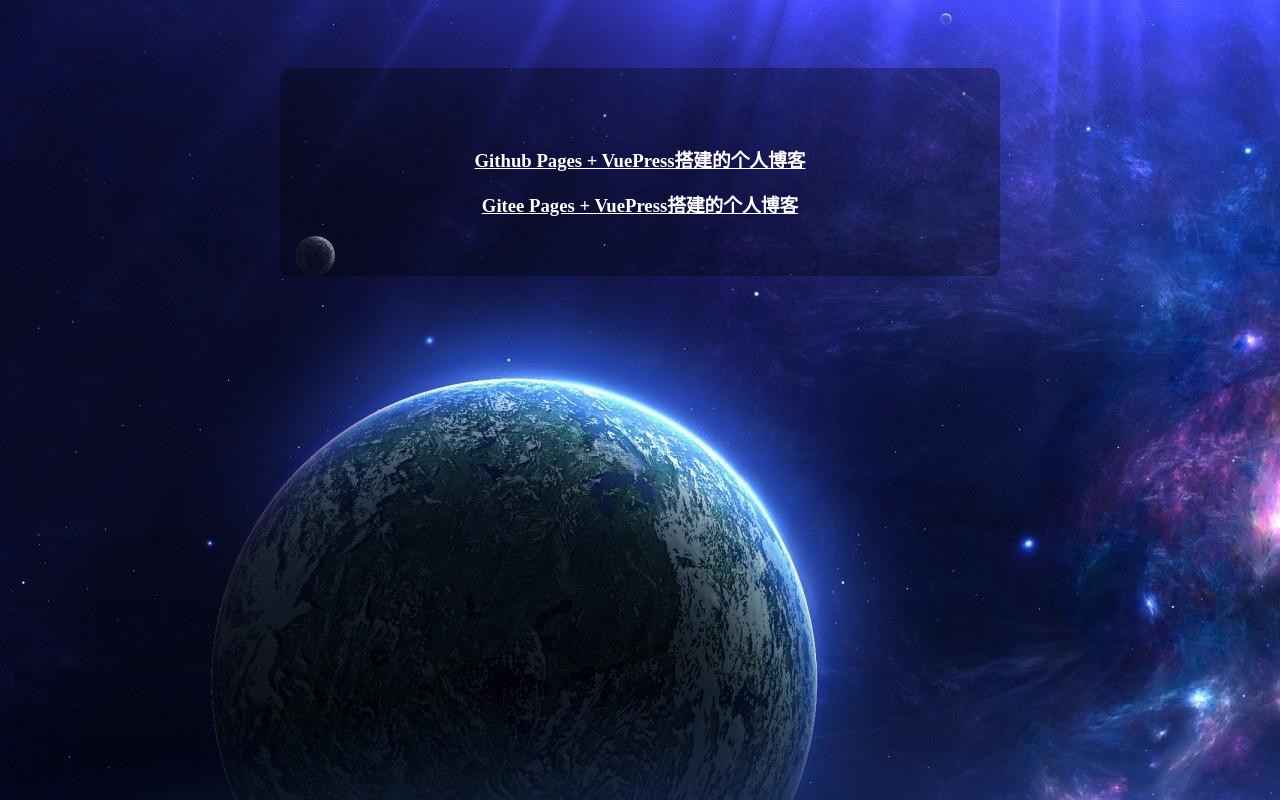
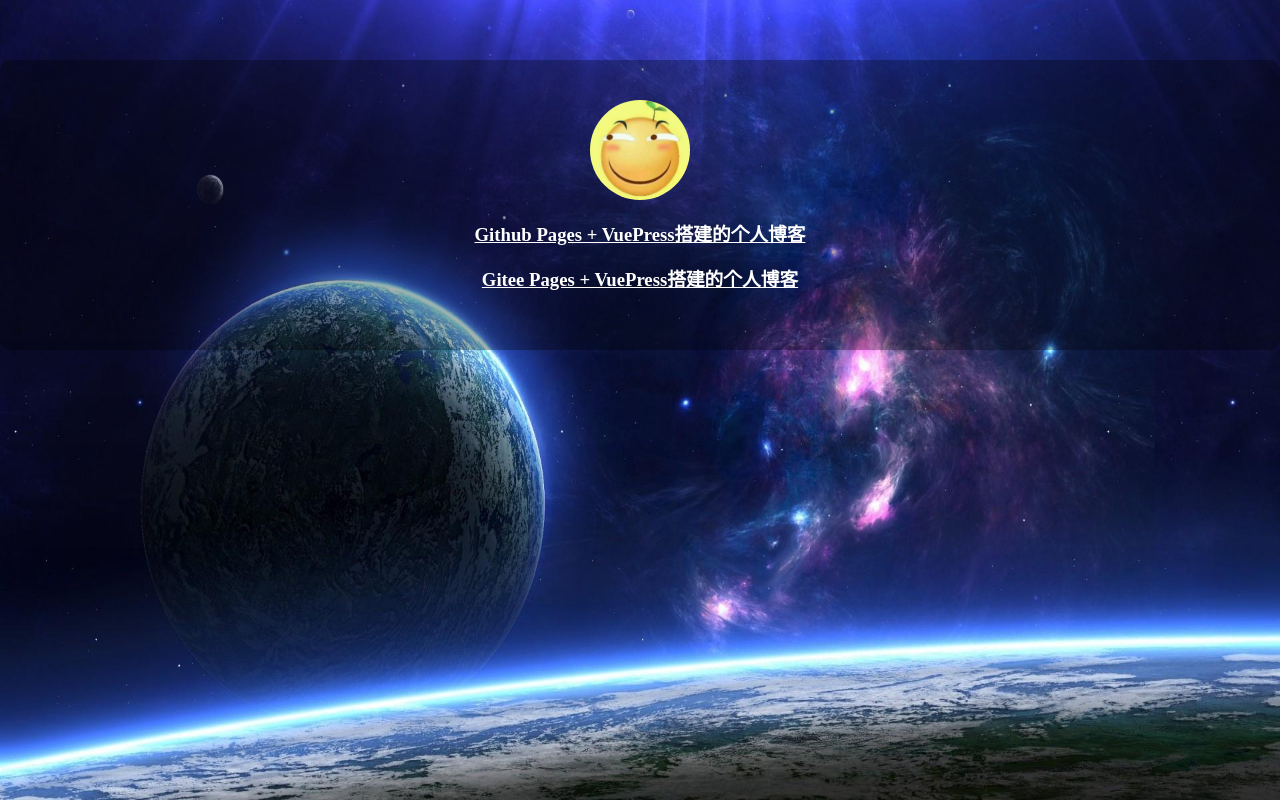
Before and after one commit to william-wu97/william-wu97.github.io, a plain HTML site: page index.html in a window 1280 px wide. Drawn offline with Linux system fonts and the light colour scheme.

Commit message:
修改样式

```diff
--- a/index.html
+++ b/index.html
@@ -6,14 +6,21 @@
 </head>
 
 <style lang="css">
+    html,
     body {
+        margin: 0;
+        padding: 0;
+    }
+
+    body {
+        height: 100vh;
         background-image: url(./static/bg.jpeg);
+        background-repeat: no-repeat;
+        background-size: 100% 100%;
     }
 
     .content {
-        display: flex;
-        flex-direction: row;
-        justify-content: center;
+        width: 100%;
     }
 
     section {
@@ -31,13 +38,20 @@
     a {
         color: #fff;
     }
+
+    img{
+        width: 100px;
+        display: block;
+        border-radius: 50%;
+        margin: 0 auto;
+    }
 </style>
 
 <body>
     <div class="content">
         <section>
             <div class="container">
-                <img src="./static/avatar.png" alt="">
+                <img src="./static/avatar.jpg" alt="">
                 <h3>
                     <a href="https://hunterwty.github.io/vuepress-blog/">Github Pages + VuePress搭建的个人博客</a>
                 </h3>
```
Also changed, not shown: static/avatar.jpg (added).
